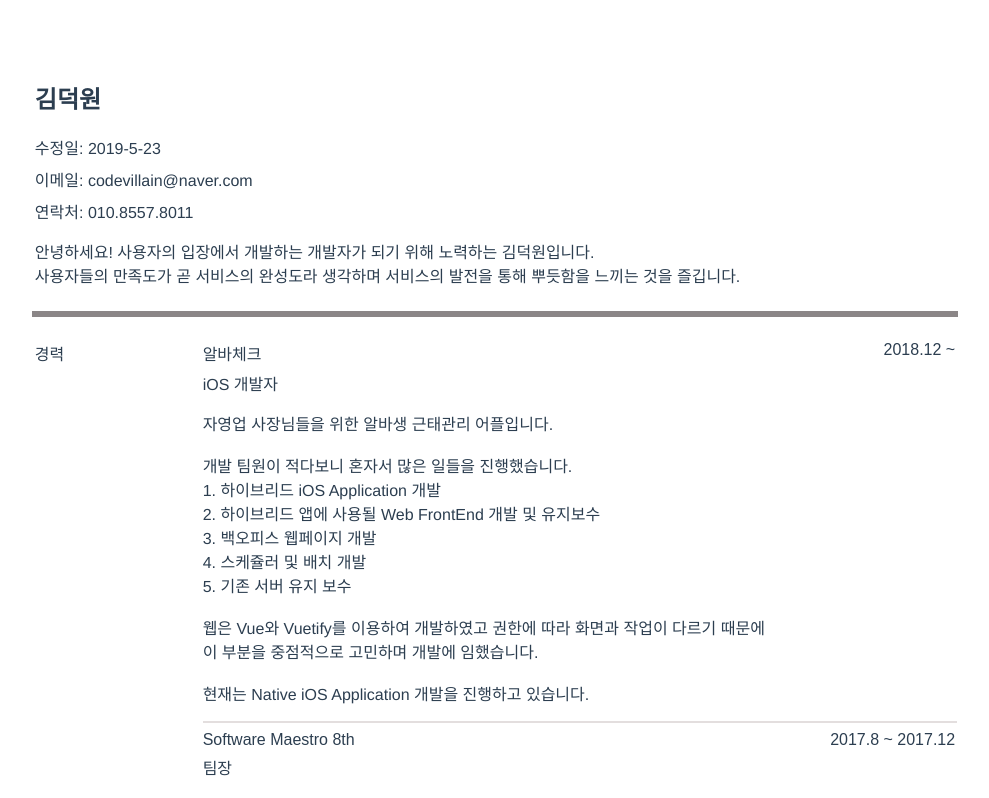
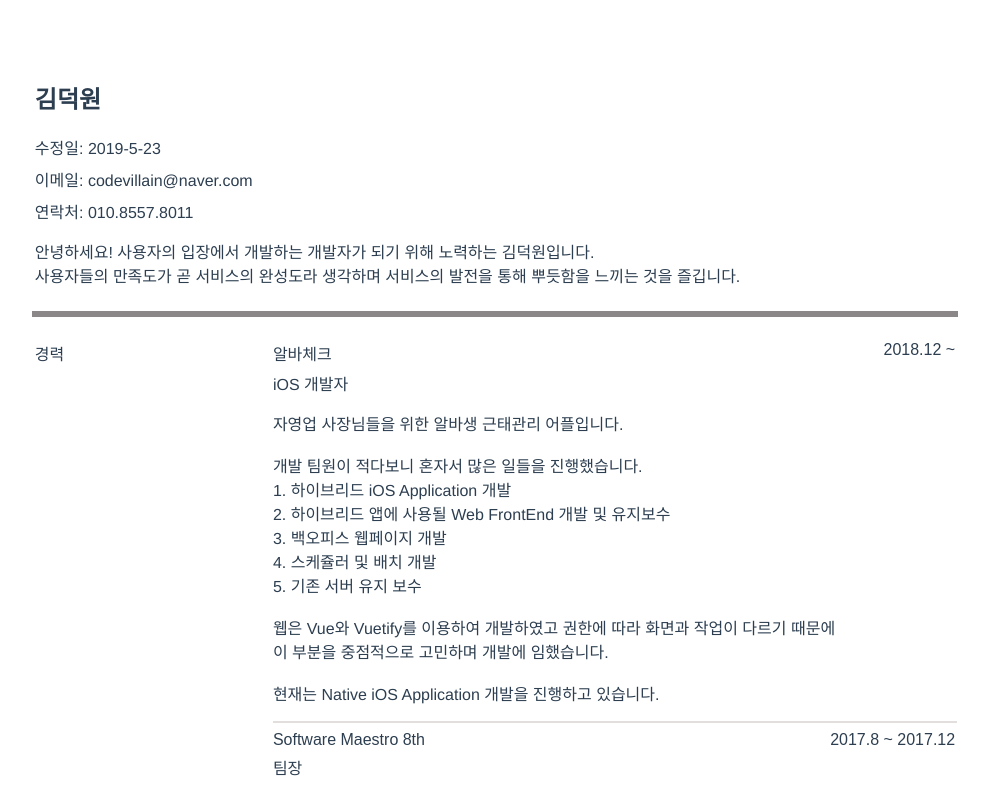
Before and after one commit to OhDeokwon/resume, a Vue app: page / in a window 1280 px wide. Shown: the top 798 px of the page, without its empty margins (145-1134 px from the left). Built offline with nearby package versions, Linux system fonts and the light colour scheme; a web font is replaced by a local one.

Commit message:
타이틀에 따라 사이즈 변하지 않게 수정
Signed-off-by: KimDeokwon <codevillain@naver.com>

```diff
--- a/src/components/presentationals/molecules/CategoryBlock.vue
+++ b/src/components/presentationals/molecules/CategoryBlock.vue
@@ -49,7 +49,7 @@ export default {
     justify-content: center;
 
     .title {
-      flex: 1 1 auto;
+      flex: 1 1 170px;
       font-family: NotoSansKR-Medium;
       margin: 16px 30px 8px 0;
     }
```
